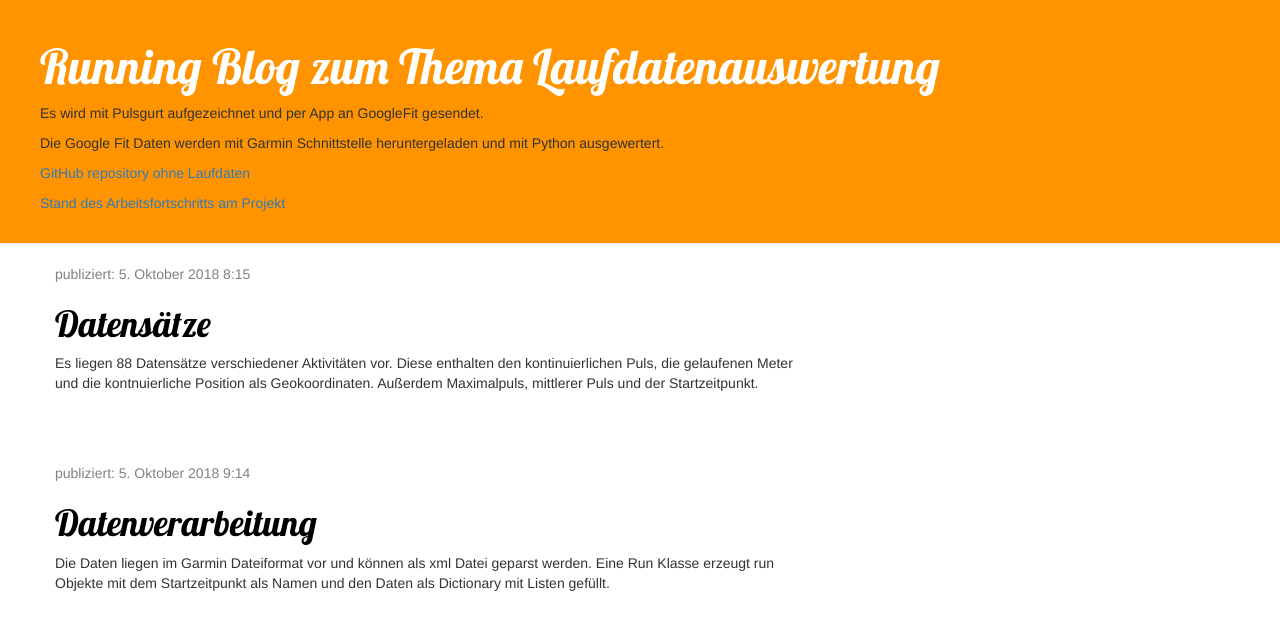
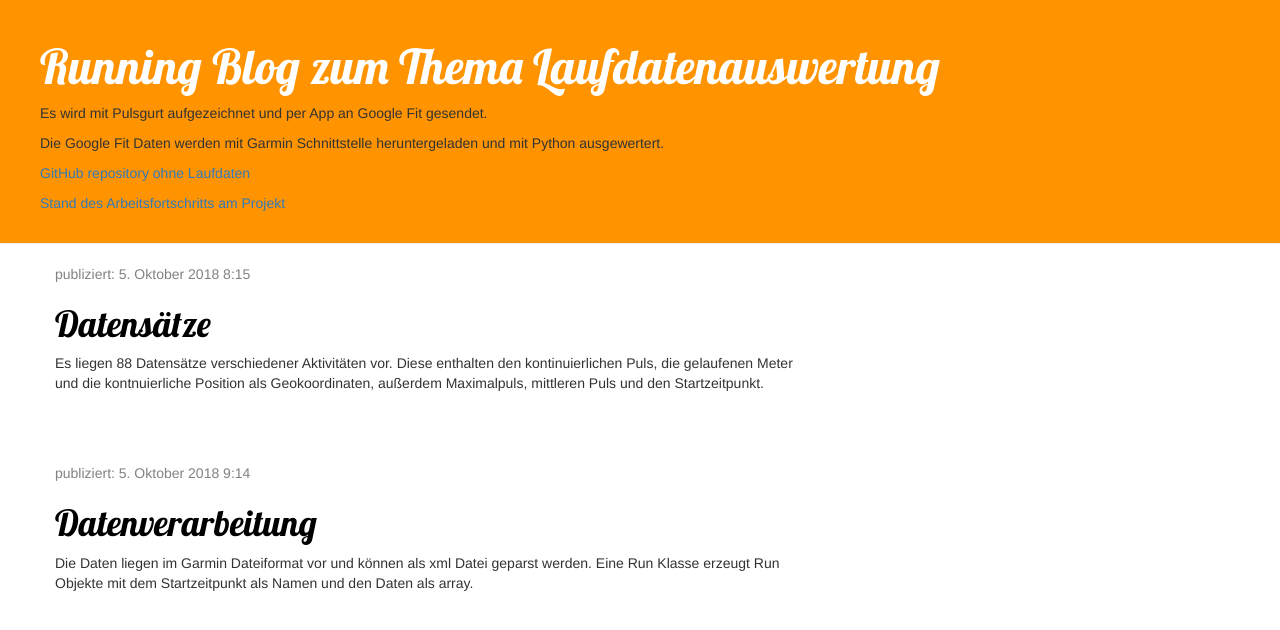
Before and after one commit to clemenssteel/my-first-running-blog, a Django app: page / in a window 1280 px wide. Shown: the top 630 px of the page. Run offline with Django 3.2, Linux system fonts and the light colour scheme; data that the repository does not hold is empty; some libraries are stand-ins or nearby versions.

Commit message:
Redaktionelle Überarbeitung

```diff
--- a/blog/templates/blog/base.html
+++ b/blog/templates/blog/base.html
@@ -12,7 +12,7 @@
         <h1><a href="/">Running Blog zum Thema Laufdatenauswertung</a></h1>
     <div>
 	</div>
-		<p>Es wird mit Pulsgurt aufgezeichnet und per App an GoogleFit gesendet.</p>
+		<p>Es wird mit Pulsgurt aufgezeichnet und per App an Google Fit gesendet.</p>
 		<p>Die Google Fit Daten werden mit Garmin Schnittstelle heruntergeladen und mit Python ausgewertert.</p>
 		<p><a href="https://github.com/clemenssteel/TrainingCenter/" target="_blank">GitHub repository ohne Laufdaten</a> </p>
 		<p><a href="https://trello.com/b/VlcS8lx9/trainingcenter/" target="_blank">Stand des Arbeitsfortschritts am Projekt</a></p>
@@ -25,7 +25,7 @@
 							<p>publiziert: 5. Oktober 2018 8:15</p>
 						</div>
 						<h1><a href="">Datensätze</a></h1>
-						<p>Es liegen 88 Datensätze verschiedener Aktivitäten vor. Diese enthalten den kontinuierlichen Puls, die gelaufenen Meter und die kontnuierliche Position als Geokoordinaten. Außerdem Maximalpuls, mittlerer Puls und der Startzeitpunkt.</p>
+						<p>Es liegen 88 Datensätze verschiedener Aktivitäten vor. Diese enthalten den kontinuierlichen Puls, die gelaufenen Meter und die kontnuierliche Position als Geokoordinaten, außerdem Maximalpuls, mittleren Puls und den Startzeitpunkt.</p>
 					</div>
 			</div>
 		</div>
@@ -38,7 +38,7 @@
 							<p>publiziert: 5. Oktober 2018 9:14</p>
 						</div>
 						<h1><a href="">Datenverarbeitung</a></h1>
-						<p>Die Daten liegen im Garmin Dateiformat vor und können als xml Datei geparst werden. Eine Run Klasse erzeugt run Objekte mit dem Startzeitpunkt als Namen und den Daten als Dictionary mit Listen gefüllt.</p>
+						<p>Die Daten liegen im Garmin Dateiformat vor und können als xml Datei geparst werden. Eine Run Klasse erzeugt Run Objekte mit dem Startzeitpunkt als Namen und den Daten als array.</p>
 					</div>
 			</div>
 		</div>
```
